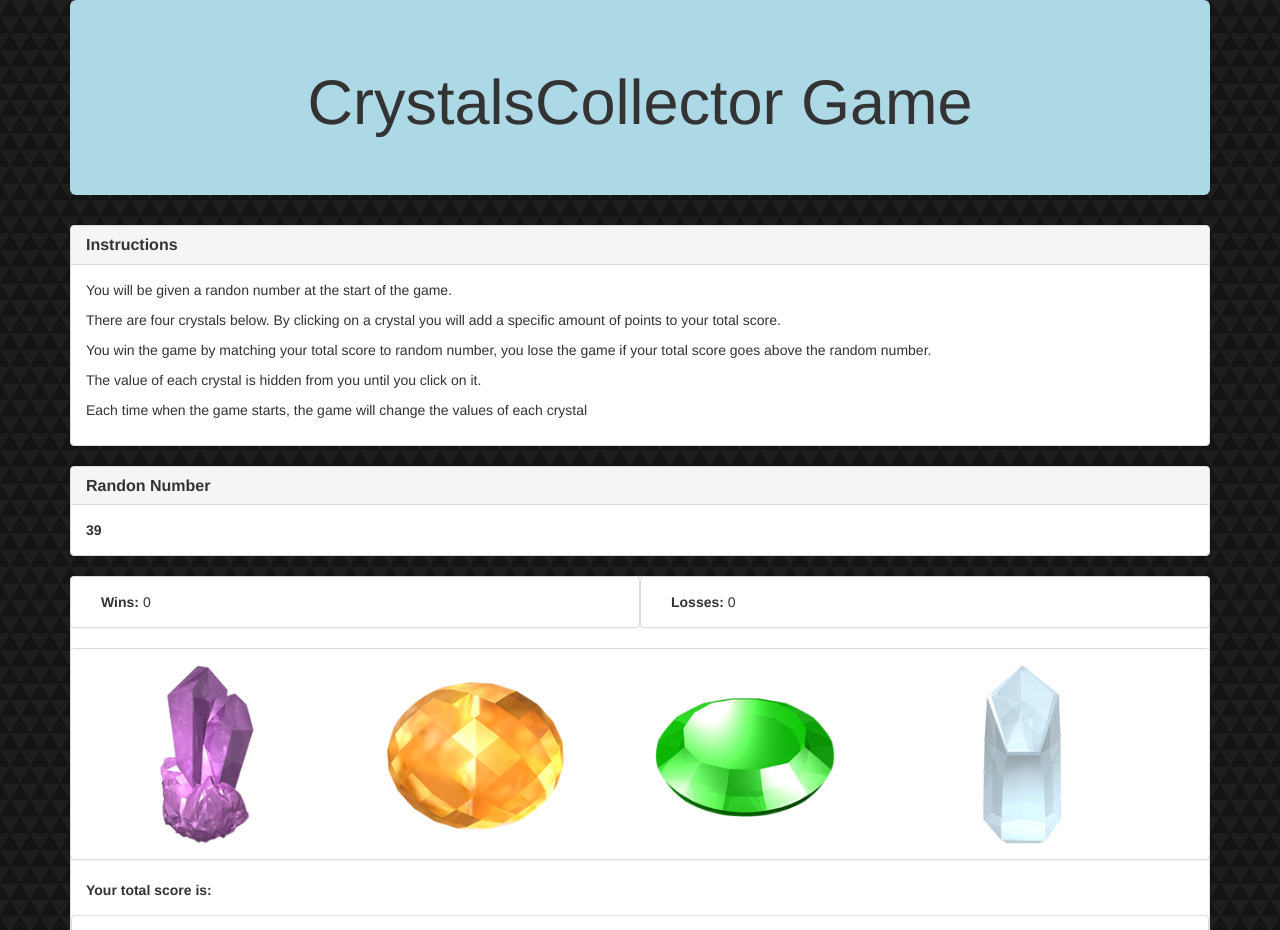
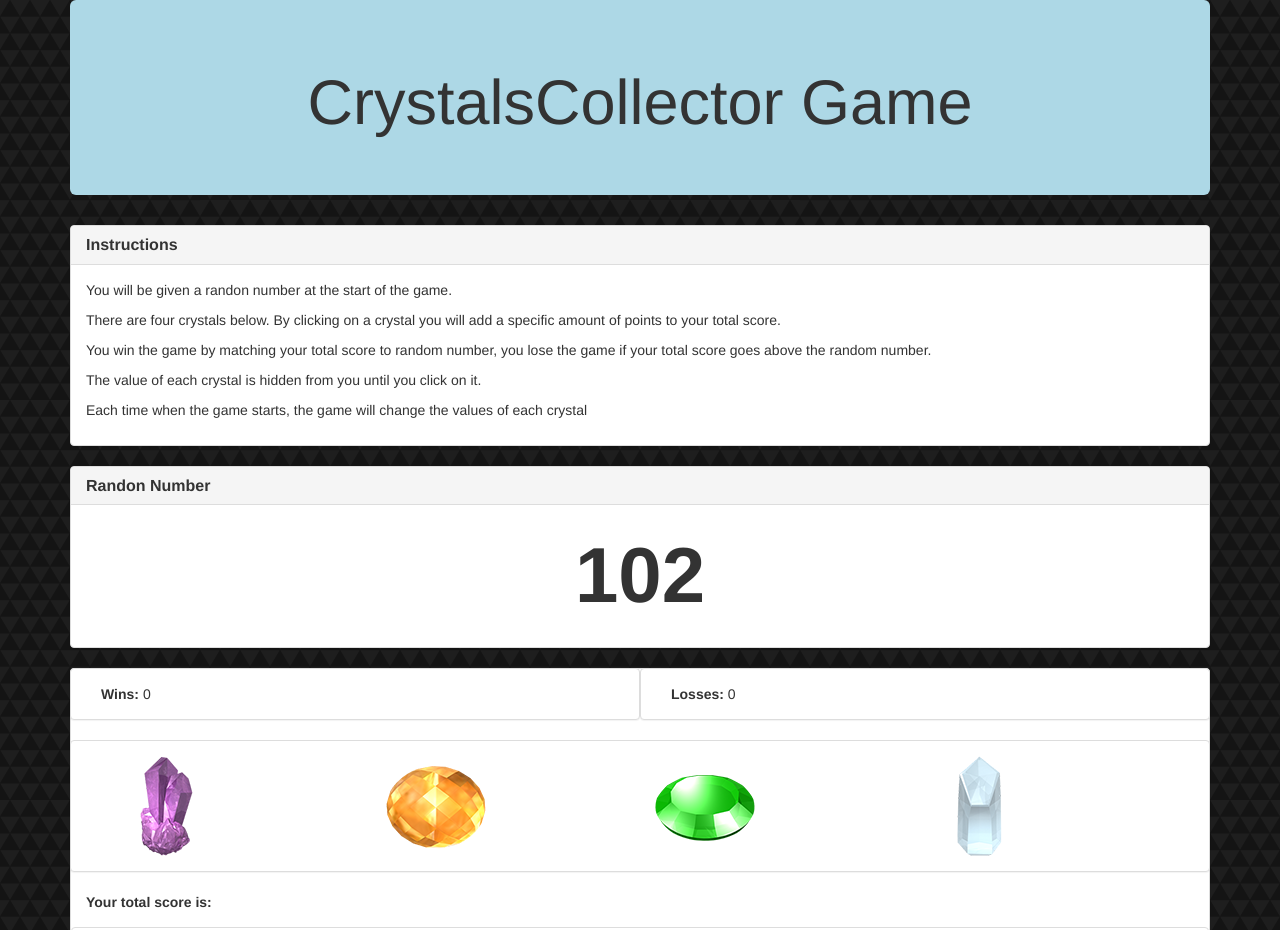
Before and after one commit to RJPerry23d/crystal-game, a plain HTML site: page index.html in a window 1280 px wide. Shown: the top 930 px of the page. Drawn offline with nearby package versions, Linux system fonts and the light colour scheme.

Commit message:
adding javascript

```diff
--- a/assets/css/style.css
+++ b/assets/css/style.css
@@ -5,3 +5,7 @@ body {
 .jumbotron {
     background-color: lightblue;
 }
+div#random-number-display {
+	font-weight: bolder;
+	font-size: 78px;
+}
--- a/assets/javascript/game.js
+++ b/assets/javascript/game.js
@@ -1 +1,70 @@
-alert("everything is linked");
+//alert("javascript is linked to html");
+//The player will have to guess the answer, the player will guess with numbers instead of letters.
+var crystalOne = 0;
+var crystalTwo = 0;
+var crystalThree = 0;
+var crystalFour = 0;
+
+//The player will be shown a random number at the start of the game. Random number shown at the start of the game should be between 19 - 120.
+function getRandomIntInclusive(min, max) {
+  min = Math.ceil(19);
+  max = Math.floor(120);
+  return Math.floor(Math.random() * (max - min + 1)) + min; //The maximum is inclusive and the minimum is inclusive
+
+}
+$('#random-number-display').text(getRandomIntInclusive);
+//console.log(getRandomIntInclusive());
+//There will be four crystals displayed as buttons on the page.
+//When the player clicks on a crystal, it will add a specific amount of points to the player's total score.
+//Each crystal should have a random hidden value between 1 - 12.
+var crystalOne = function() {
+  return Math.floor(Math.random() * 12) +1;
+
+}
+console.log(crystalOne());
+
+var crystalTwo = function() {
+  return Math.floor(Math.random() * 12) +1;
+
+}
+console.log(crystalTwo());
+
+var crystalThree = function() {
+  return Math.floor(Math.random() * 12) +1;
+
+}
+console.log(crystalThree());
+
+var crystalFour = function() {
+  return Math.floor(Math.random() * 12) +1;
+
+}
+console.log(crystalFour());
+
+//Your game will hide this amount until the player clicks a crystal.
+
+
+
+//When they do click one, update the player's score counter.
+
+
+
+//The player wins if their total score matches the random number from the beginning of the game.
+
+
+
+//The player loses if their score goes above the random number.
+
+
+
+//The game restarts whenever the player wins or loses.
+
+
+
+//When the game begins again, the player should see a new random number. Also, all the crystals will have four new hidden values. Of course,
+
+
+//the user's score (and score counter) will reset to zero.
+
+
+//The app should show the number of games the player wins and loses. To that end, do not refresh the page as a means to restart the game.
--- a/index.html
+++ b/index.html
@@ -57,7 +57,7 @@
           <div class="panel-heading">
             <h3 class="panel-title"><strong>Randon Number</strong></h3>
           </div>
-          <div class="panel-body">
+          <div class="panel-body text-center" id="random-number-display">
             <strong>39</strong>
           </div>
         </div>
@@ -85,10 +85,10 @@
           <div class="panel-body">
 
             <!-- This div will hold the chrystal images-->
-            <div class="col-md-3"><img src="assets/images/amethyst.png" width="75%"></div>
-            <div class="col-md-3"><img src="assets/images/citrine.png" width="75%"></div>
-            <div class="col-md-3"><img src="assets/images/emerald.png" width="75%"></div>
-            <div class="col-md-3"><img src="assets/images/quartz.png" width="75%"></div>
+            <div class="col-md-3 col-sm-3 col-xs-12"><img src="assets/images/amethyst-100.png"></div>
+            <div class="col-md-3 col-sm-3 col-xs-12"><img src="assets/images/citrine-100.png"></div>
+            <div class="col-md-3 col-sm-3 col-xs-12"><img src="assets/images/emerald-100.png"></div>
+            <div class="col-md-3 col-sm-3 col-xs-12"><img src="assets/images/quartz-100.png"></div>
           </div>
         </div>
 
```
Also changed, not shown: assets/images/amethyst-100.png (added), assets/images/citrine-100.png (added), assets/images/emerald-100.png (added), assets/images/quartz-100.png (added).
